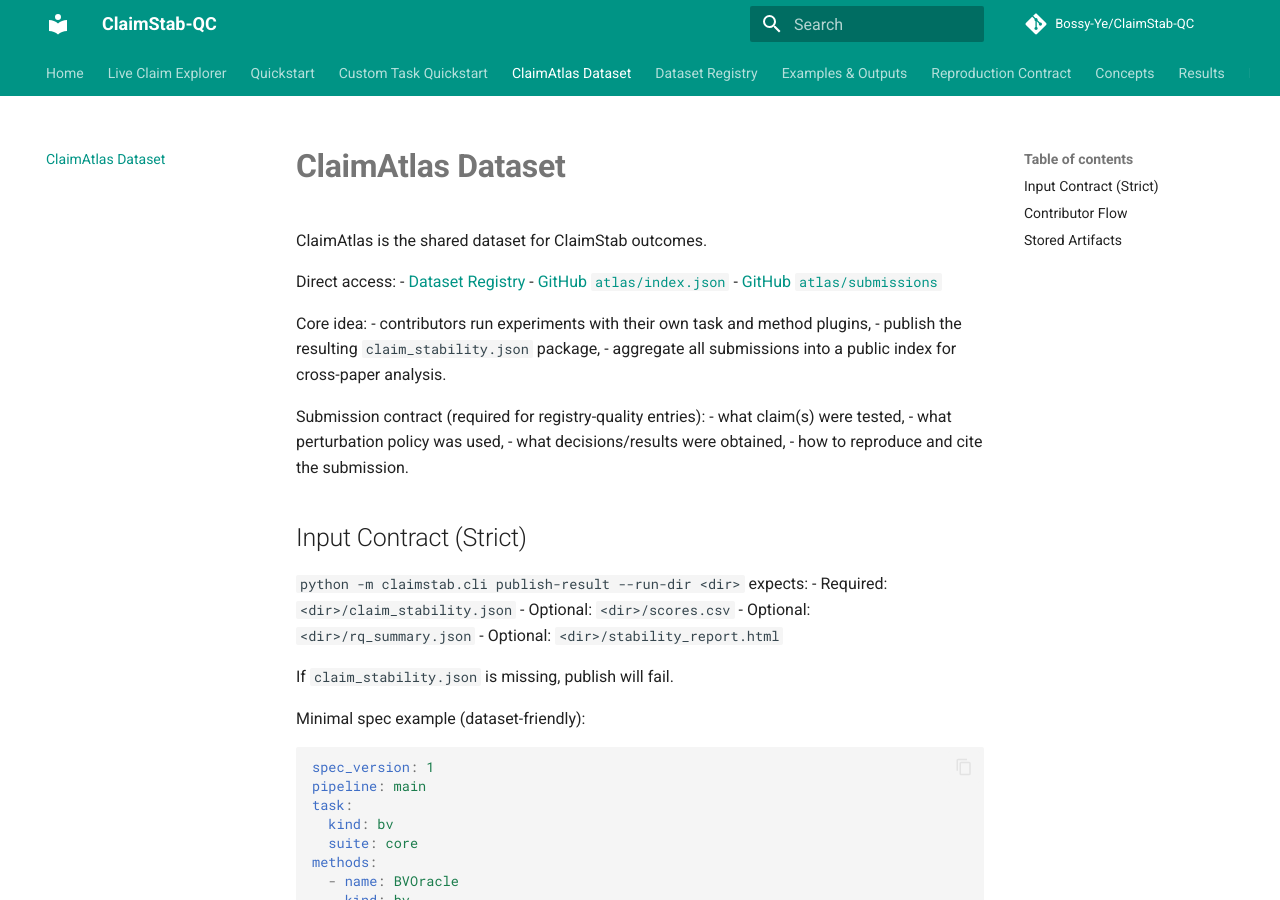
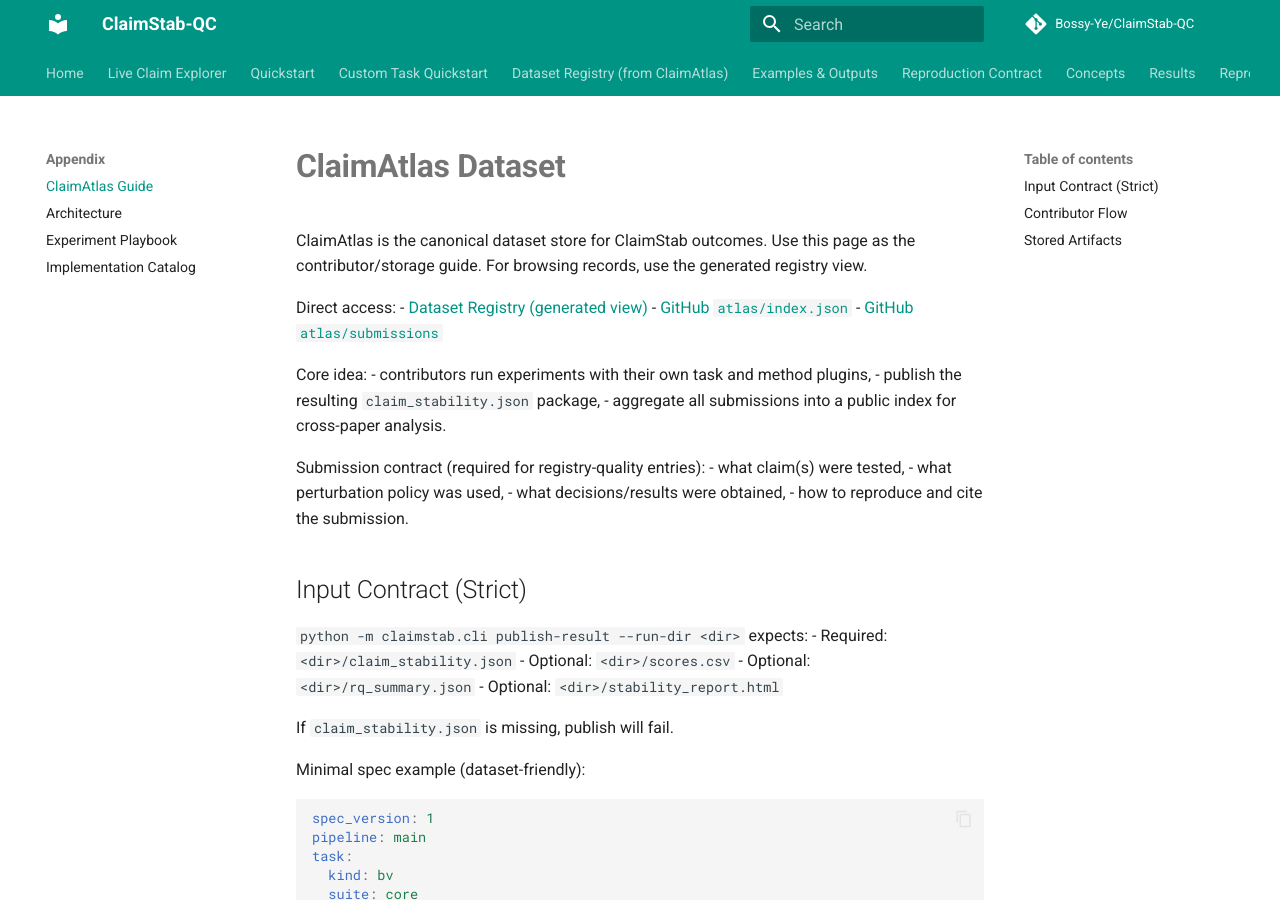
Before and after one commit to Bossy-Ye/ClaimStab-QC, an MkDocs documentation site: the page built from docs/atlas.md, in a window 1280 px wide and 900 px high. Built offline with MkDocs 1.6.1 and Material for MkDocs 9.7.7, drawn with Linux system fonts in a browser that asks for light colours; comment, search, counter and statistics services are not loaded.

Commit message:
docs(dataset): clarify ClaimAtlas as canonical source and registry as generated view

```diff
--- a/docs/atlas.md
+++ b/docs/atlas.md
@@ -1,9 +1,10 @@
 # ClaimAtlas Dataset
 
-ClaimAtlas is the shared dataset for ClaimStab outcomes.
+ClaimAtlas is the canonical dataset store for ClaimStab outcomes.
+Use this page as the contributor/storage guide. For browsing records, use the generated registry view.
 
 Direct access:
-- [Dataset Registry](dataset_registry.md)
+- [Dataset Registry (generated view)](dataset_registry.md)
 - [GitHub `atlas/index.json`](https://github.com/Bossy-Ye/ClaimStab-QC/blob/main/atlas/index.json)
 - [GitHub `atlas/submissions`](https://github.com/Bossy-Ye/ClaimStab-QC/tree/main/atlas/submissions)
 
--- a/mkdocs.yml
+++ b/mkdocs.yml
@@ -23,8 +23,7 @@
   - Live Claim Explorer: explorer.md
   - Quickstart: quickstart.md
   - Custom Task Quickstart: custom_task_quickstart.md
-  - ClaimAtlas Dataset: atlas.md
-  - Dataset Registry: dataset_registry.md
+  - Dataset Registry (from ClaimAtlas): dataset_registry.md
   - Examples & Outputs: examples.md
   - Reproduction Contract: reproduction_contract.md
   - Concepts:
@@ -44,6 +43,7 @@
   - Trace Cache Replay: trace_cache_replay.md
   - Artifact: artifact.md
   - Appendix:
+      - ClaimAtlas Guide: atlas.md
       - Architecture: ARCHITECTURE.md
       - Experiment Playbook: EXPERIMENT_PLAYBOOK.md
       - Implementation Catalog: generated/implementation_catalog.md
```
Also changed, not shown: docs/dataset_registry.md (+16 -9 lines), docs/index.md (+2 -2 lines), 1 other file.
